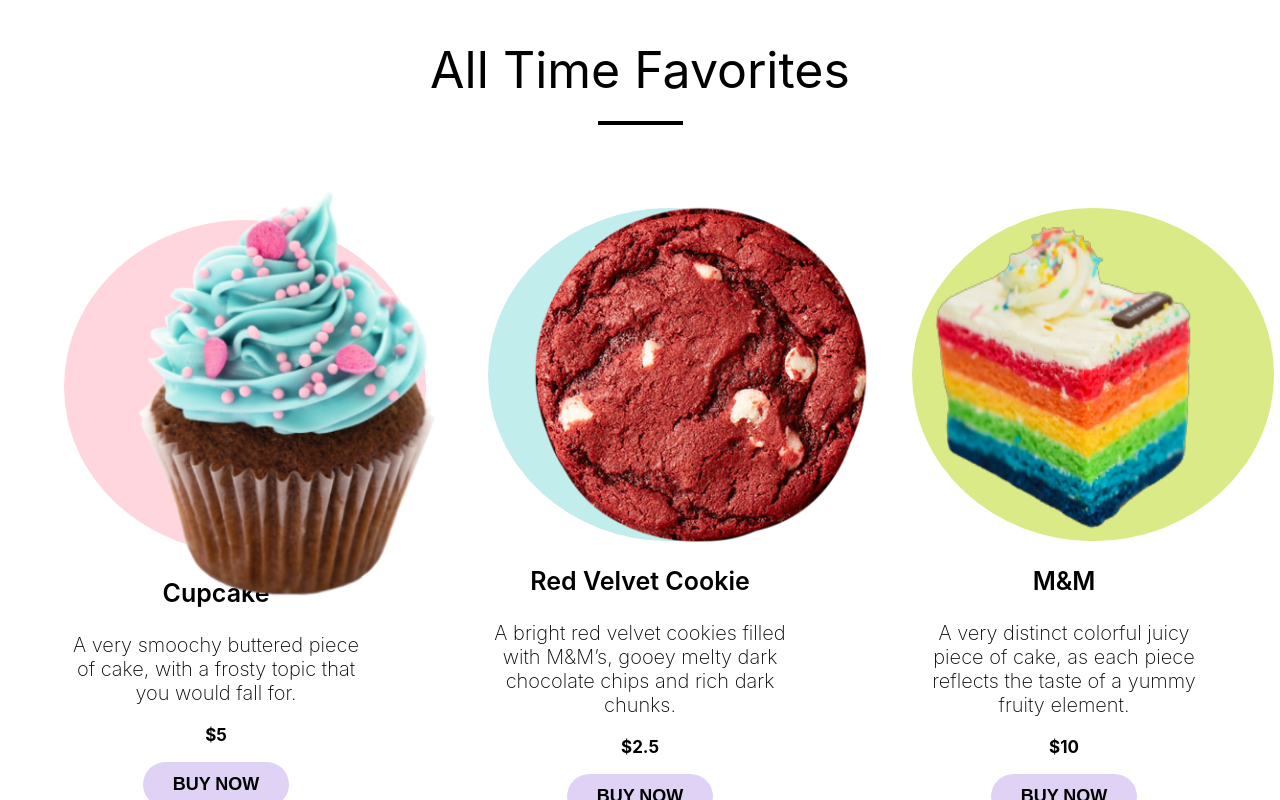
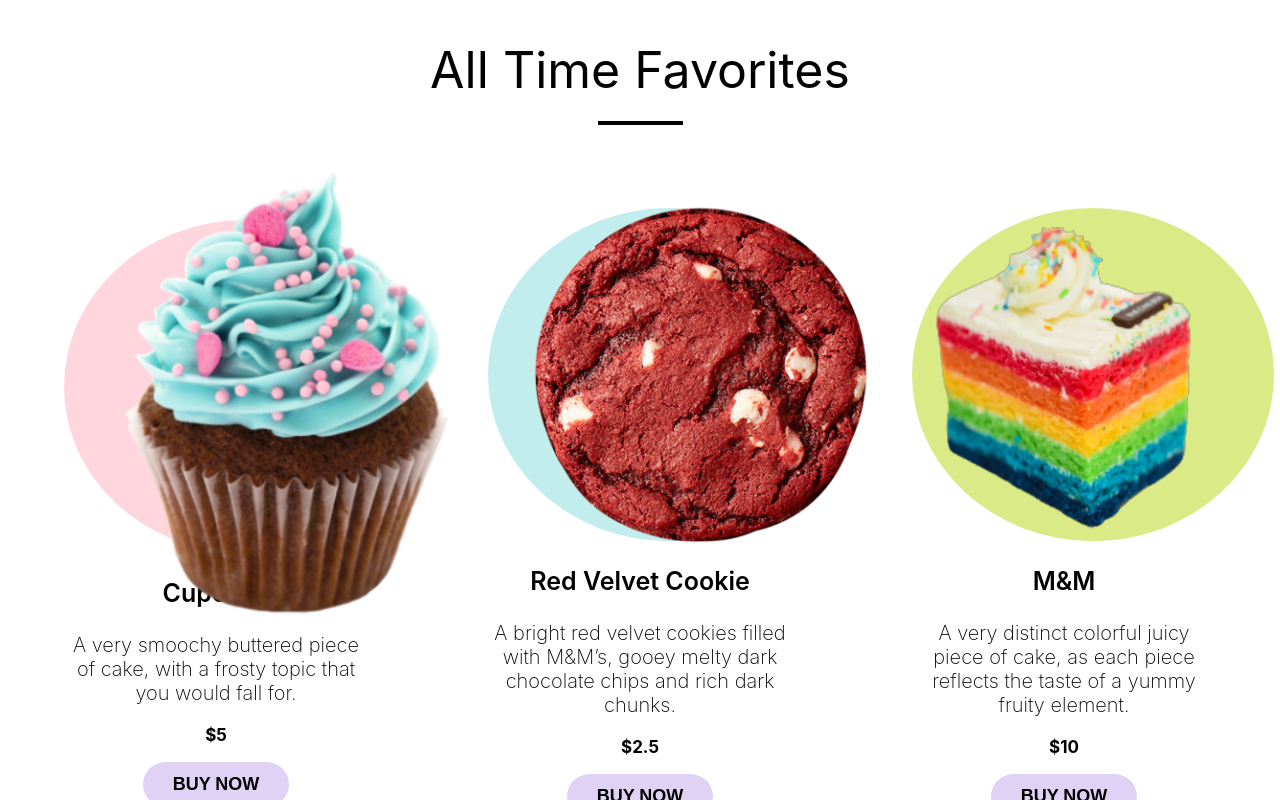
Before and after one commit to SaraBaassiri/baked_lb-website, a React (Create React App) app: page / in a window 1280 px wide. In both pictures the pointer is over the picture 287 px from the left and 2885 px from the top of the page. Shown: the part 2485-3285 px from the top of the page. Built offline with nearby package versions, Linux system fonts and the light colour scheme; a web font is replaced by a local one.

Commit message:
Update Home.css

```diff
--- a/src/Views/Home/Home.css
+++ b/src/Views/Home/Home.css
@@ -409,8 +409,8 @@
   left: 0;
 }
 
-.favprodimg img:hover {
-  transform: scale(1.1);
+.innerImage:hover {
+  transform: scale(1.2);
   transition: 0.5s;
 }
 
```
